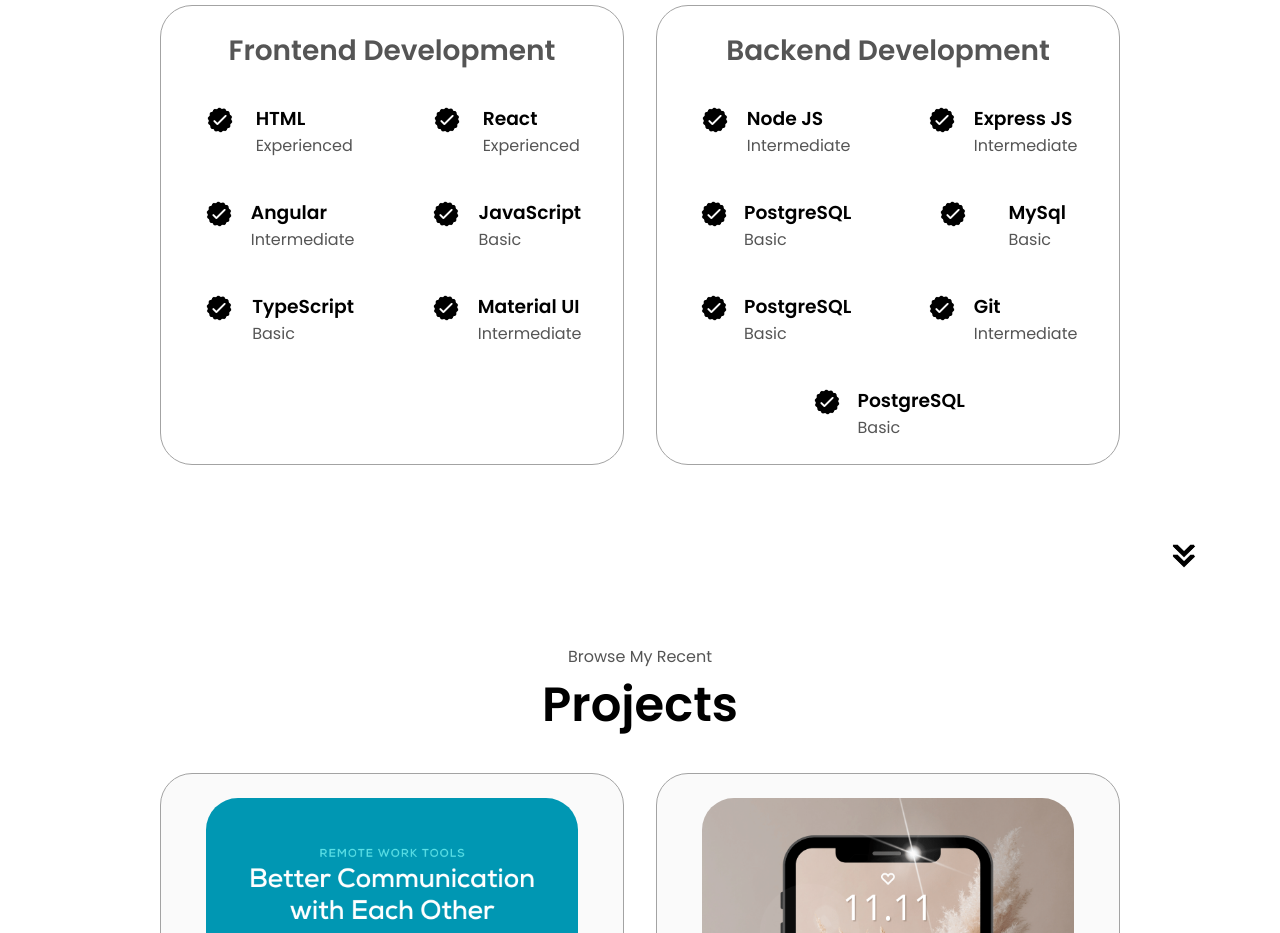
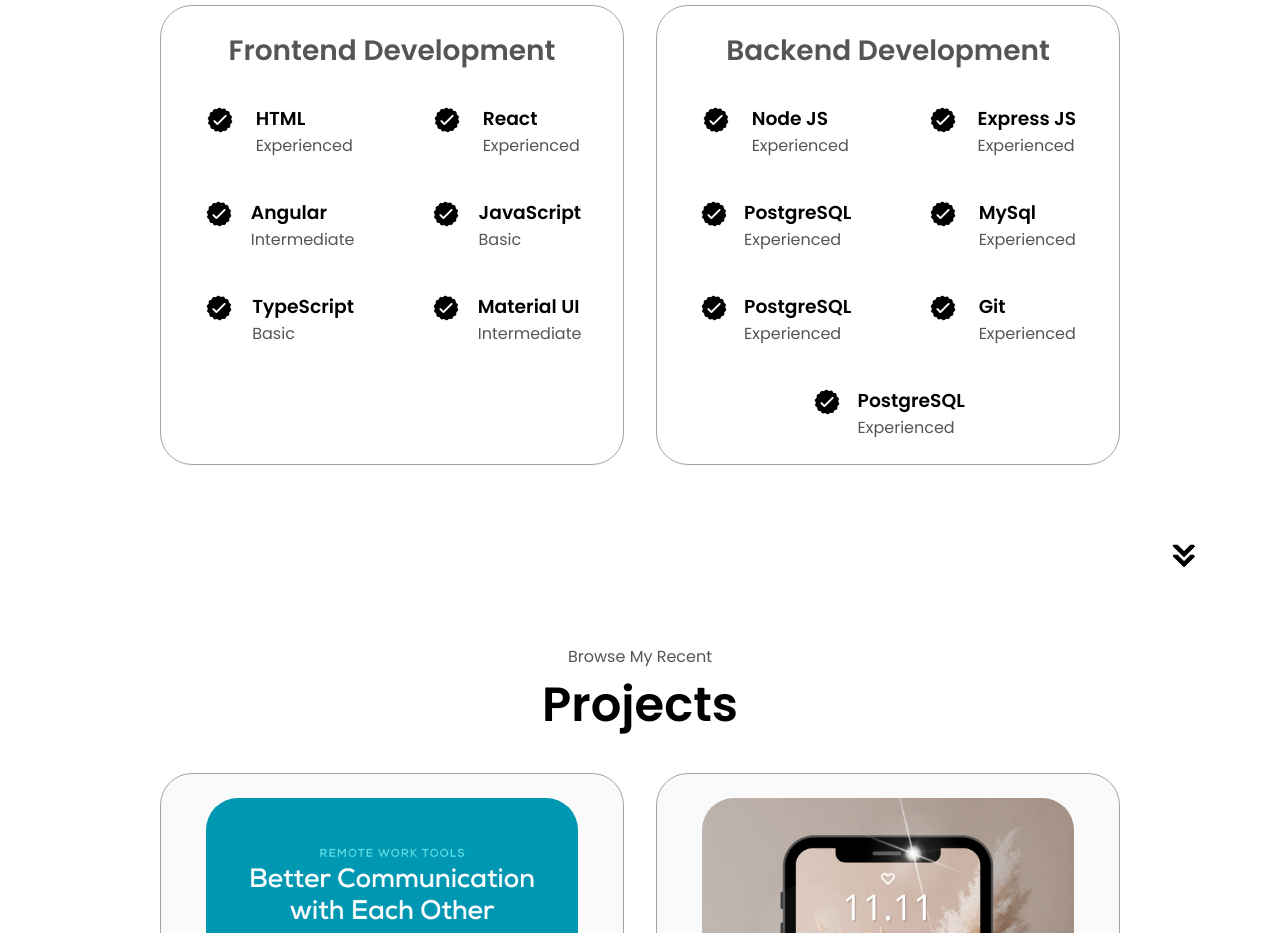
Before and after one commit to Ravindra283/Portfolio, a plain HTML site: page index.html in a window 1280 px wide. Shown: the part 1820-2753 px from the top of the page. Drawn offline with Linux system fonts and the light colour scheme.

Commit message:
Update index.html

```diff
--- a/index.html
+++ b/index.html
@@ -206,7 +206,7 @@
                 />
                 <div>
                   <h3>Node JS</h3>
-                  <p>Intermediate</p>
+                  <p>Experienced</p>
                 </div>
               </article>
               <article>
@@ -217,7 +217,7 @@
                 />
                 <div>
                   <h3>Express JS</h3>
-                  <p>Intermediate</p>
+                  <p>Experienced</p>
                 </div>
               </article>
               <article>
@@ -228,7 +228,7 @@
                 />
                 <div>
                   <h3>PostgreSQL</h3>
-                  <p>Basic</p>
+                  <p>Experienced</p>
                 </div>
               </article>
               <article>
@@ -239,7 +239,7 @@
                 />
                 <div>
                   <h3>MySql</h3>
-                  <p>Basic</p>
+                  <p>Experienced</p>
                 </div>
               </article>
               <article>
@@ -250,7 +250,7 @@
                 />
                 <div>
                   <h3>PostgreSQL</h3>
-                  <p>Basic</p>
+                  <p>Experienced</p>
                 </div>
               </article>
               <article>
@@ -261,7 +261,7 @@
                 />
                 <div>
                   <h3>Git</h3>
-                  <p>Intermediate</p>
+                  <p>Experienced</p>
                 </div>
               </article>
               <article>
@@ -272,7 +272,7 @@
                 />
                 <div>
                   <h3>PostgreSQL</h3>
-                  <p>Basic</p>
+                  <p>Experienced</p>
                 </div>
               </article>
 
```
